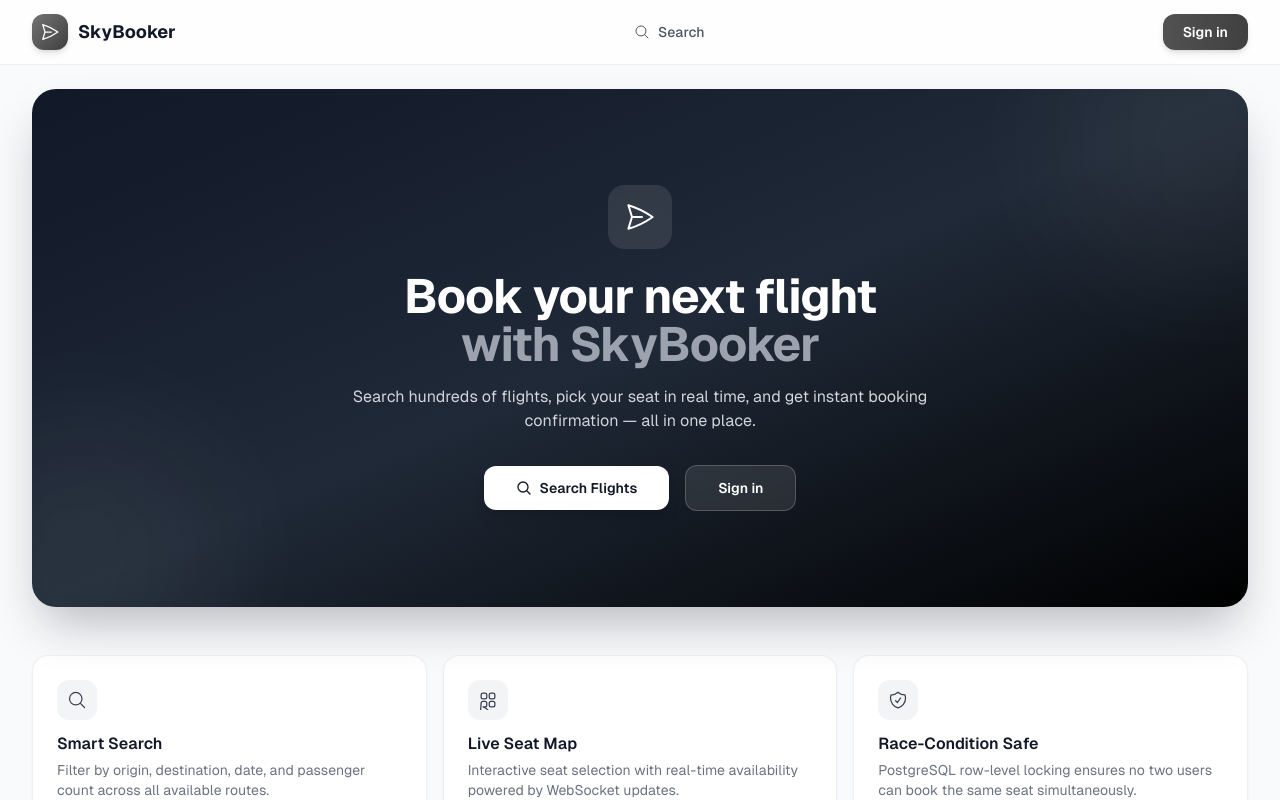
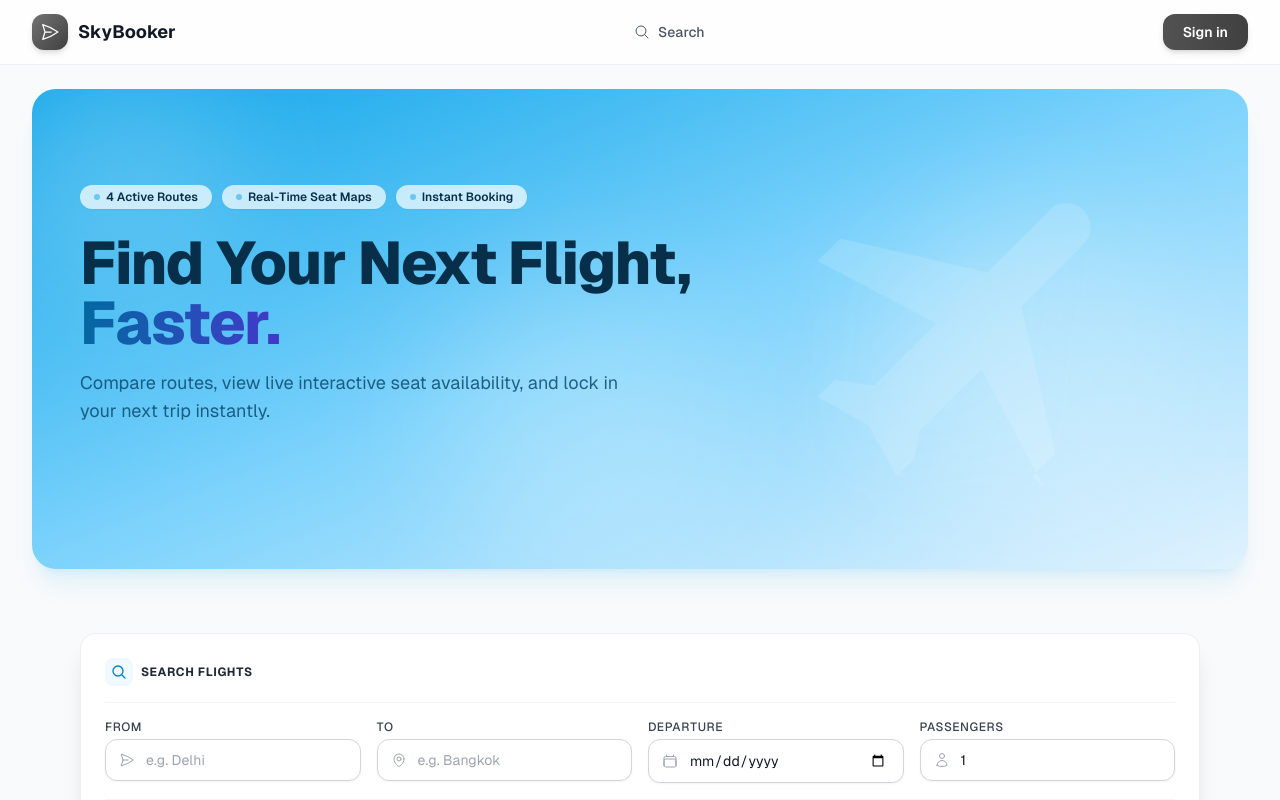
Before and after one commit to pran-ekaiva006/flight-management-app, a Next.js app: page / in a window 1280 px wide. Shown: the top 800 px of the page. Built offline with nearby package versions, Linux system fonts and the light colour scheme; no server answers.

Commit message:
feat: redesign guest homepage hero with sky theme and add overlapping search widget

```diff
--- a/src/app/(main)/page.tsx
+++ b/src/app/(main)/page.tsx
@@ -1,5 +1,7 @@
 import { createClient } from '@/lib/supabase/server';
 import Link from 'next/link';
+import { FlightSearchForm } from '@/features/flights/components/flight-search-form';
+import { HeroIllustration } from '@/components/marketing/hero-illustration';
 
 export default async function HomePage() {
   const supabase = await createClient();
@@ -208,48 +210,52 @@ export default async function HomePage() {
 
   // ─── Guest: show public landing page ──────────────────
   return (
-    <div className="space-y-12">
+    <div className="space-y-16 pb-12">
       {/* Hero Section */}
-      <div className="relative overflow-hidden rounded-3xl bg-gradient-to-br from-gray-900 via-gray-800 to-black px-6 py-16 text-center text-white shadow-2xl shadow-gray-900/30 sm:px-12 sm:py-24">
-        {/* Background decoration */}
+      <div className="relative overflow-hidden rounded-3xl bg-gradient-to-br from-sky-500 via-sky-300 to-sky-100 dark:from-sky-950 dark:via-sky-900 dark:to-gray-950 px-6 py-20 pb-28 sm:px-12 sm:py-24 sm:pb-36 shadow-xl shadow-sky-500/10">
+        {/* Background cloud blobs */}
         <div className="pointer-events-none absolute inset-0 overflow-hidden">
-          <div className="absolute -right-24 -top-24 h-72 w-72 rounded-full bg-white/5 blur-3xl" />
-          <div className="absolute -bottom-24 -left-24 h-72 w-72 rounded-full bg-white/5 blur-3xl" />
+          <div className="absolute -left-12 -top-12 h-64 w-64 rounded-full bg-white/20 blur-3xl dark:bg-sky-500/10" />
+          <div className="absolute right-12 top-1/4 h-80 w-80 rounded-full bg-white/25 blur-3xl dark:bg-sky-400/10" />
+          <div className="absolute left-1/3 bottom-0 h-72 w-72 rounded-full bg-white/20 blur-3xl dark:bg-sky-600/10" />
         </div>
 
-        <div className="relative z-10">
-          <div className="mx-auto mb-6 flex h-16 w-16 items-center justify-center rounded-2xl bg-white/10 backdrop-blur-sm">
-            <svg
-              className="h-8 w-8 text-white"
-              fill="none"
-              viewBox="0 0 24 24"
-              strokeWidth={1.5}
-              stroke="currentColor"
-            >
-              <path
-                strokeLinecap="round"
-                strokeLinejoin="round"
-                d="M6 12 3.269 3.125A59.769 59.769 0 0 1 21.485 12 59.768 59.768 0 0 1 3.27 20.875L5.999 12Zm0 0h7.5"
-              />
-            </svg>
+        {/* Rotated Plane Silhouette */}
+        <HeroIllustration />
+
+        <div className="relative z-10 text-center lg:text-left lg:max-w-2xl">
+          {/* Stat Chips */}
+          <div className="flex flex-wrap gap-2.5 mb-6 justify-center lg:justify-start">
+            <span className="inline-flex items-center gap-1.5 rounded-full bg-white/70 px-3.5 py-1 text-xs font-semibold text-sky-950 shadow-sm backdrop-blur-sm dark:bg-gray-800/80 dark:text-sky-300">
+              <span className="flex h-1.5 w-1.5 rounded-full bg-sky-500 animate-pulse" />
+              4 Active Routes
+            </span>
+            <span className="inline-flex items-center gap-1.5 rounded-full bg-white/70 px-3.5 py-1 text-xs font-semibold text-sky-950 shadow-sm backdrop-blur-sm dark:bg-gray-800/80 dark:text-sky-300">
+              <span className="flex h-1.5 w-1.5 rounded-full bg-sky-500 animate-pulse" />
+              Real-Time Seat Maps
+            </span>
+            <span className="inline-flex items-center gap-1.5 rounded-full bg-white/70 px-3.5 py-1 text-xs font-semibold text-sky-950 shadow-sm backdrop-blur-sm dark:bg-gray-800/80 dark:text-sky-300">
+              <span className="flex h-1.5 w-1.5 rounded-full bg-sky-500 animate-pulse" />
+              Instant Booking
+            </span>
           </div>
 
-          <h1 className="text-balance text-3xl font-bold tracking-tight sm:text-5xl">
-            Book your next flight
-            <br />
-            <span className="text-gray-400">with SkyBooker</span>
+          <h1 className="text-balance text-4xl font-extrabold tracking-tight sm:text-5xl lg:text-6xl text-sky-950 dark:text-white leading-tight">
+            Find Your Next Flight, <br className="hidden sm:inline" />
+            <span className="bg-gradient-to-r from-sky-700 to-indigo-700 bg-clip-text text-transparent dark:from-sky-400 dark:to-indigo-400">Faster.</span>
           </h1>
 
-          <p className="mx-auto mt-4 max-w-xl text-sm leading-relaxed text-gray-300 sm:text-base">
-            Search hundreds of flights, pick your seat in real time, and get
-            instant booking confirmation — all in one place.
+          <p className="mx-auto lg:mx-0 mt-4 max-w-xl text-base sm:text-lg leading-relaxed text-sky-900/85 dark:text-sky-200/80">
+            Compare routes, view live interactive seat availability, and lock in your next trip instantly.
           </p>
+        </div>
+      </div>
 
-          <div className="mt-8 flex flex-col items-center justify-center gap-3 sm:flex-row sm:gap-4">
-            <Link
-              href="/search"
-              className="inline-flex w-full items-center justify-center gap-2 rounded-xl bg-white px-8 py-3 text-sm font-semibold text-gray-900 shadow-lg transition-all hover:bg-gray-50 hover:shadow-xl sm:w-auto"
-            >
+      {/* Overlapping Flight Search Widget */}
+      <div className="-mt-20 sm:-mt-24 relative z-10 mx-auto max-w-6xl px-4">
+        <div className="rounded-2xl border border-gray-200/60 bg-white/95 p-6 shadow-xl backdrop-blur-md dark:border-gray-800/60 dark:bg-gray-900/95">
+          <div className="flex items-center gap-2 pb-4 mb-4 border-b border-gray-100 dark:border-gray-800">
+            <div className="flex h-7 w-7 items-center justify-center rounded-lg bg-sky-50 text-sky-600 dark:bg-sky-950 dark:text-sky-400">
               <svg
                 className="h-4 w-4"
                 fill="none"
@@ -263,20 +269,15 @@ export default async function HomePage() {
                   d="m21 21-5.197-5.197m0 0A7.5 7.5 0 1 0 5.196 5.196a7.5 7.5 0 0 0 10.607 10.607Z"
                 />
               </svg>
-              Search Flights
-            </Link>
-            <Link
-              href="/login"
-              className="inline-flex w-full items-center justify-center gap-2 rounded-xl border border-white/20 bg-white/10 px-8 py-3 text-sm font-semibold text-white backdrop-blur-sm transition-all hover:bg-white/20 sm:w-auto"
-            >
-              Sign in
-            </Link>
+            </div>
+            <h2 className="text-xs font-bold text-gray-800 dark:text-gray-200 uppercase tracking-wider">Search Flights</h2>
           </div>
+          <FlightSearchForm compact={true} />
         </div>
       </div>
 
       {/* Feature Highlights */}
-      <div className="grid gap-4 sm:grid-cols-3">
+      <div className="grid gap-6 sm:grid-cols-3 pt-4">
         <div className="rounded-2xl border border-gray-200/60 bg-white p-6 shadow-sm dark:border-gray-800 dark:bg-gray-900">
           <div className="mb-3 flex h-10 w-10 items-center justify-center rounded-xl bg-gray-100 text-gray-700 dark:bg-gray-800 dark:text-gray-300">
             <svg
--- /dev/null
+++ b/src/components/marketing/hero-illustration.tsx
@@ -0,0 +1,21 @@
+import React from 'react';
+
+export function HeroIllustration() {
+  return (
+    <div className="absolute right-4 top-1/2 -translate-y-1/2 md:right-12 lg:right-20 pointer-events-none select-none">
+      <div className="relative h-48 w-48 rotate-45 transform opacity-15 sm:h-64 sm:w-64 md:h-80 md:w-80 lg:h-96 lg:w-96">
+        <svg
+          viewBox="0 0 24 24"
+          fill="none"
+          xmlns="http://www.w3.org/2000/svg"
+          className="h-full w-full text-white filter drop-shadow-[0_20px_50px_rgba(255,255,255,0.3)]"
+        >
+          <path
+            d="M21 16v-2l-8-5V3.5c0-.83-.67-1.5-1.5-1.5S10 2.67 10 3.5V9l-8 5v2l8-2.5V19l-2 1.5V22l3.5-1 3.5 1v-1.5L14 19v-5.5l8 2.5z"
+            fill="currentColor"
+          />
+        </svg>
+      </div>
+    </div>
+  );
+}
--- a/src/features/flights/components/flight-search-form.tsx
+++ b/src/features/flights/components/flight-search-form.tsx
@@ -103,18 +103,22 @@ function InputGroup({
   icon,
   error,
   children,
+  compact,
 }: {
   label: string;
   htmlFor: string;
   icon: React.ReactNode;
   error?: string;
   children: React.ReactNode;
+  compact?: boolean;
 }) {
   return (
-    <div className="space-y-1.5">
+    <div className={compact ? "space-y-1" : "space-y-1.5"}>
       <label
         htmlFor={htmlFor}
-        className="block text-sm font-medium text-gray-700 dark:text-gray-300"
+        className={`block font-medium text-gray-700 dark:text-gray-300 ${
+          compact ? 'text-xs text-gray-400 dark:text-gray-500 uppercase tracking-wider' : 'text-sm'
+        }`}
       >
         {label}
       </label>
@@ -137,9 +141,10 @@ interface FlightSearchFormProps {
     departureDate?: string;
     passengers?: string;
   };
+  compact?: boolean;
 }
 
-export function FlightSearchForm({ defaultValues }: FlightSearchFormProps) {
+export function FlightSearchForm({ defaultValues, compact }: FlightSearchFormProps) {
   const [state, formAction] = useFormState(searchFlightsAction, initialState);
 
   useEffect(() => {
@@ -152,10 +157,11 @@ export function FlightSearchForm({ defaultValues }: FlightSearchFormProps) {
   const today = new Date().toISOString().split('T')[0];
 
   const inputClasses = (hasError: boolean) =>
-    `w-full rounded-xl border bg-white py-3 pl-10 pr-4 text-sm text-gray-900
+    `w-full rounded-xl border bg-white pl-10 pr-4 text-sm text-gray-900
      shadow-sm transition-all placeholder:text-gray-400
      focus:outline-none focus:ring-2 focus:ring-offset-0
      dark:bg-gray-800 dark:text-white dark:placeholder:text-gray-500
+     ${compact ? 'py-2.5' : 'py-3'}
      ${
        hasError
          ? 'border-red-300 focus:border-red-500 focus:ring-red-200 dark:border-red-700 dark:focus:ring-red-900'
@@ -163,19 +169,20 @@ export function FlightSearchForm({ defaultValues }: FlightSearchFormProps) {
      }`;
 
   return (
-    <form action={formAction} className="space-y-6" noValidate>
+    <form action={formAction} className={compact ? "space-y-4" : "space-y-6"} noValidate>
       {/* Global error fallback for screen readers */}
       <div aria-live="polite" className="sr-only">
         {state?.error && !state.fieldErrors ? state.error : ''}
       </div>
 
       {/* Form fields — responsive grid */}
-      <div className="grid gap-5 sm:grid-cols-2 lg:grid-cols-4">
+      <div className={`grid sm:grid-cols-2 lg:grid-cols-4 ${compact ? 'gap-4' : 'gap-5'}`}>
         {/* Origin */}
         <InputGroup
           label="From"
           htmlFor="search-origin"
           error={state?.fieldErrors?.origin}
+          compact={compact}
           icon={
             <svg
               className="h-4 w-4"
@@ -208,6 +215,7 @@ export function FlightSearchForm({ defaultValues }: FlightSearchFormProps) {
           label="To"
           htmlFor="search-destination"
           error={state?.fieldErrors?.destination}
+          compact={compact}
           icon={
             <svg
               className="h-4 w-4"
@@ -245,6 +253,7 @@ export function FlightSearchForm({ defaultValues }: FlightSearchFormProps) {
           label="Departure"
           htmlFor="search-departure-date"
           error={state?.fieldErrors?.departureDate}
+          compact={compact}
           icon={
             <svg
               className="h-4 w-4"
@@ -276,6 +285,7 @@ export function FlightSearchForm({ defaultValues }: FlightSearchFormProps) {
           label="Passengers"
           htmlFor="search-passengers"
           error={state?.fieldErrors?.passengers}
+          compact={compact}
           icon={
             <svg
               className="h-4 w-4"
@@ -306,10 +316,16 @@ export function FlightSearchForm({ defaultValues }: FlightSearchFormProps) {
       </div>
 
       {/* Divider + Submit */}
-      <div className="flex flex-col items-stretch gap-4 border-t border-gray-100 pt-5 dark:border-gray-800 sm:flex-row sm:items-center sm:justify-between">
-        <p className="text-xs text-gray-400 dark:text-gray-500">
-          Search across all available routes and dates
-        </p>
+      <div className={`flex flex-col items-stretch gap-4 border-t border-gray-100 dark:border-gray-800 sm:flex-row sm:items-center sm:justify-between ${
+        compact ? 'pt-4' : 'pt-5'
+      }`}>
+        {!compact ? (
+          <p className="text-xs text-gray-400 dark:text-gray-500">
+            Search across all available routes and dates
+          </p>
+        ) : (
+          <span />
+        )}
         <SearchButton />
       </div>
     </form>
```
